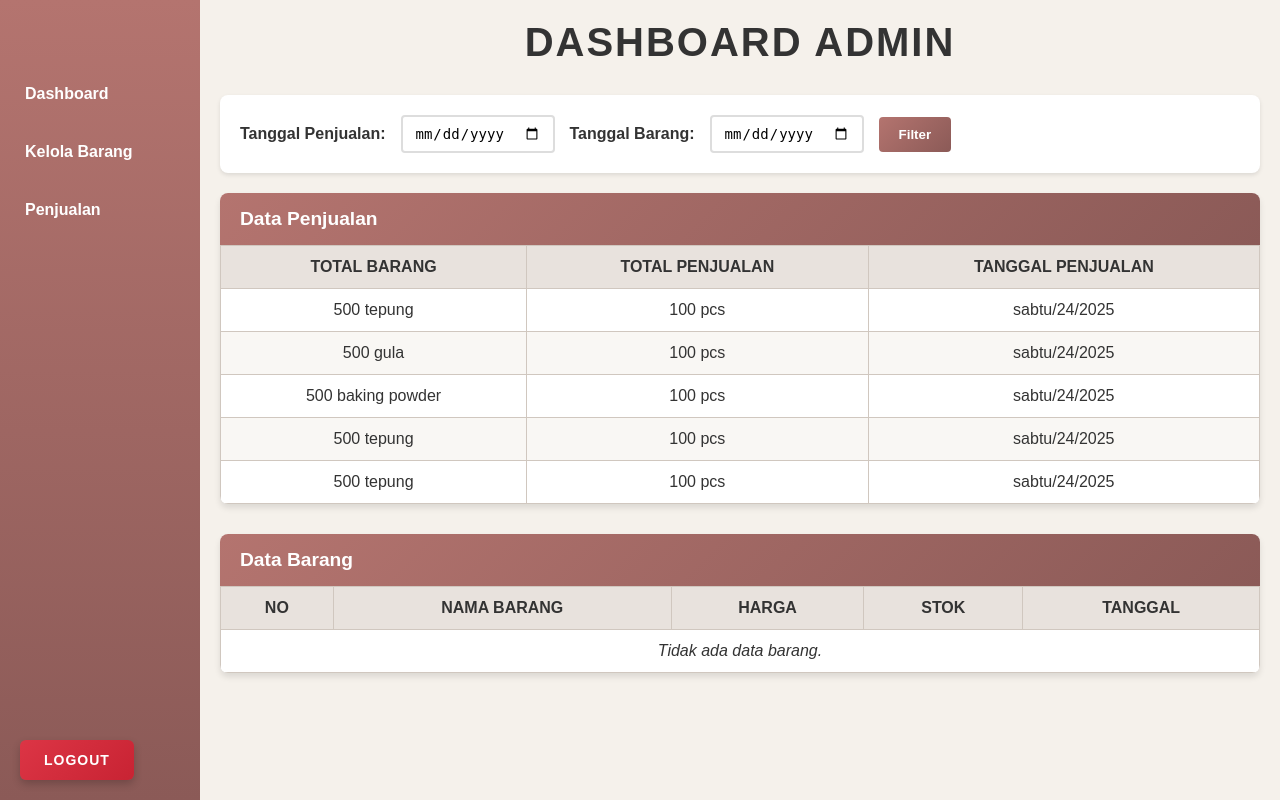
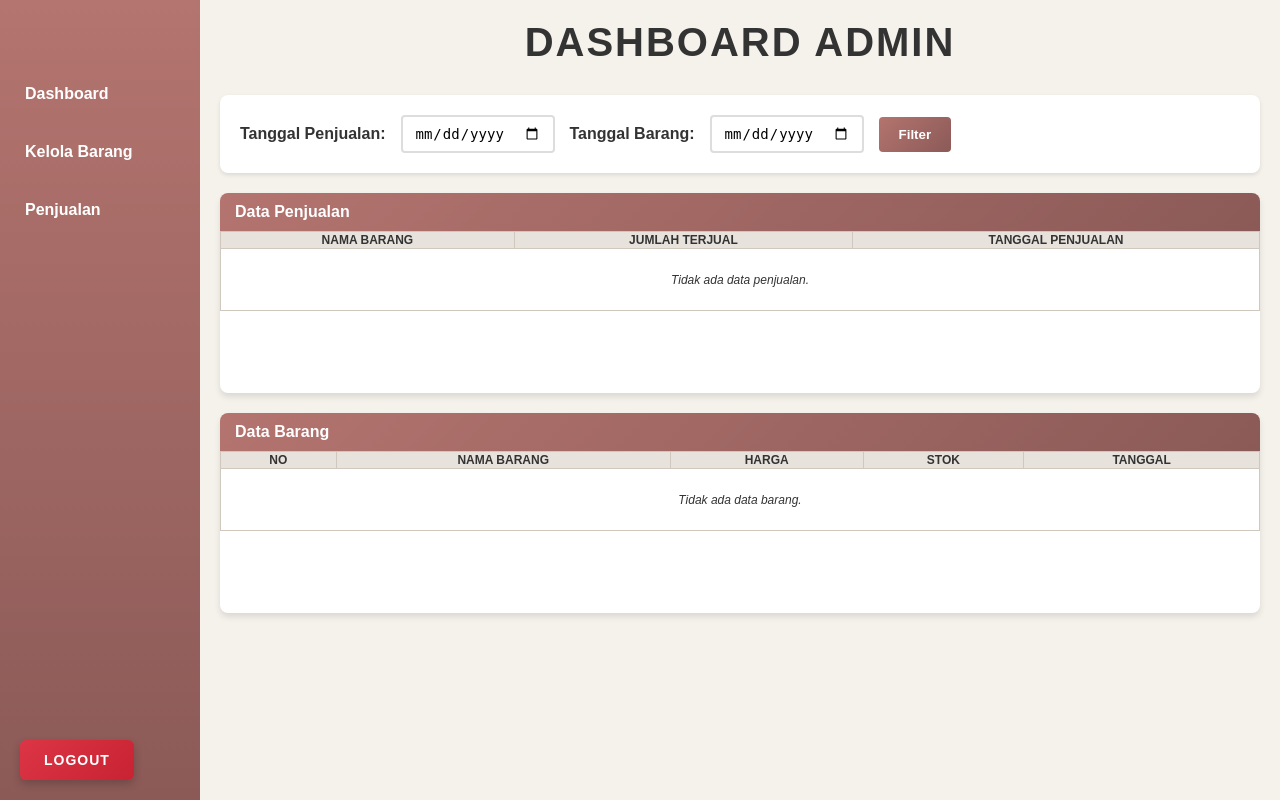
Before and after one commit to laurensiusyuda/testing-app-fix, a Laravel app: template resources/views/dashboard/index.blade.php in a window 1280 px wide. Run offline with Laravel 12, Linux system fonts and the light colour scheme; the template is opened without the code that fills it, so the values that code supplies are empty; parts of the project's set-up code (start-up, migrations or seed data) failed here and were passed over.

Commit message:
Perubahan tabel dasboard

```diff
--- a/resources/views/dashboard/index.blade.php
+++ b/resources/views/dashboard/index.blade.php
@@ -116,36 +116,42 @@
             border-radius: 8px;
             overflow: hidden;
             box-shadow: 0 4px 6px rgba(0,0,0,0.1);
-            margin-bottom: 30px;
+            margin-bottom: 20px;
+            min-height: 200px;
         }
 
         .table-header {
             background: linear-gradient(135deg, #b4746f, #8b5a57);
             color: white;
-            padding: 15px 20px;
-            font-size: 1.2rem;
+            padding: 10px 15px;
+            font-size: 1rem;
             font-weight: bold;
         }
 
         .data-table {
             width: 100%;
             border-collapse: collapse;
+            min-height: 80px;
+            font-size: 13px;
         }
 
         .data-table th {
             background: #e8e2dd;
-            padding: 12px;
+            padding: 1px 10px;
             text-align: center;
             font-weight: bold;
             color: #333;
             border: 1px solid #d0c7bf;
+            font-size: 12px;
         }
 
         .data-table td {
-            padding: 12px;
+            padding: 8px 10px;
             text-align: center;
             border: 1px solid #d0c7bf;
             color: #333;
+            vertical-align: middle;
+            font-size: 12px;
         }
 
         .data-table tbody tr:nth-child(even) {
@@ -153,14 +159,15 @@
         }
 
         .data-table tbody tr:hover {
-            background-color: #f0ebe6;
+            background-color:#f9f7f4;;
         }
 
         .no-data {
-            padding: 30px;
+            padding: 30px 20px;
             text-align: center;
             color: #666;
             font-style: italic;
+            font-size: 14px;
         }
 
         .logout-btn {
@@ -212,6 +219,15 @@
                 padding: 10px 20px;
                 font-size: 12px;
             }
+
+            .data-table {
+                font-size: 11px;
+            }
+
+            .data-table th, .data-table td {
+                padding: 6px 8px;
+                font-size: 11px;
+            }
         }
     </style>
 </head>
@@ -230,12 +246,12 @@
         </div>
 
         <div class="filter-section">
-            <form method="GET" class="filter-form">
+            <form method="GET" action="{{ route('dashboard') }}" class="filter-form">
                 <label for="tanggal">Tanggal Penjualan:</label>
-                <input type="date" id="tanggal" name="tanggal" value="">
+                <input type="date" id="tanggal" name="tanggal" value="{{ request('tanggal') }}">
 
                 <label for="tanggal_barang">Tanggal Barang:</label>
-                <input type="date" id="tanggal_barang" name="tanggal_barang" value="">
+                <input type="date" id="tanggal_barang" name="tanggal_barang" value="{{ request('tanggal_barang') }}">
 
                 <button type="submit" class="filter-btn">Filter</button>
             </form>
@@ -248,37 +264,23 @@
             <table class="data-table">
                 <thead>
                     <tr>
-                        <th>TOTAL BARANG</th>
-                        <th>TOTAL PENJUALAN</th>
+                        <th>NAMA BARANG</th>
+                        <th>JUMLAH TERJUAL</th>
                         <th>TANGGAL PENJUALAN</th>
                     </tr>
                 </thead>
                 <tbody>
+                    @forelse ($penjualans as $p)
                     <tr>
-                        <td>500 tepung</td>
-                        <td>100 pcs</td>
-                        <td>sabtu/24/2025</td>
+                        <td>{{ $p->barang->nama ?? '-' }}</td>
+                        <td>{{ $p->jumlah }} pcs</td>
+                        <td>{{ $p->tanggal->format('l, d/m/Y') }}</td>
                     </tr>
+                    @empty
                     <tr>
-                        <td>500 gula</td>
-                        <td>100 pcs</td>
-                        <td>sabtu/24/2025</td>
+                        <td colspan="3" class="no-data">Tidak ada data penjualan.</td>
                     </tr>
-                    <tr>
-                        <td>500 baking powder</td>
-                        <td>100 pcs</td>
-                        <td>sabtu/24/2025</td>
-                    </tr>
-                    <tr>
-                        <td>500 tepung</td>
-                        <td>100 pcs</td>
-                        <td>sabtu/24/2025</td>
-                    </tr>
-                    <tr>
-                        <td>500 tepung</td>
-                        <td>100 pcs</td>
-                        <td>sabtu/24/2025</td>
-                    </tr>
+                    @endforelse
                 </tbody>
             </table>
         </div>
@@ -298,9 +300,19 @@
                     </tr>
                 </thead>
                 <tbody>
+                    @forelse ($barangs as $i => $b)
+                    <tr>
+                        <td>{{ $i + 1 }}</td>
+                        <td>{{ $b->nama }}</td>
+                        <td>Rp {{ number_format($b->harga, 0, ',', '.') }}</td>
+                        <td>{{ $b->kuantitas }}</td>
+                        <td>{{ $b->created_at->format('l, d/m/Y') }}</td>
+                    </tr>
+                    @empty
                     <tr>
                         <td colspan="5" class="no-data">Tidak ada data barang.</td>
                     </tr>
+                    @endforelse
                 </tbody>
             </table>
         </div>
```
